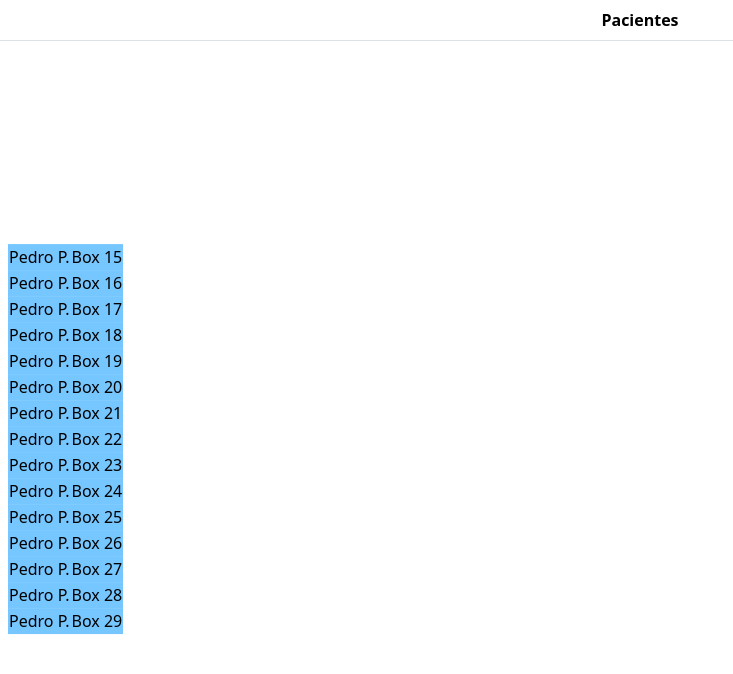
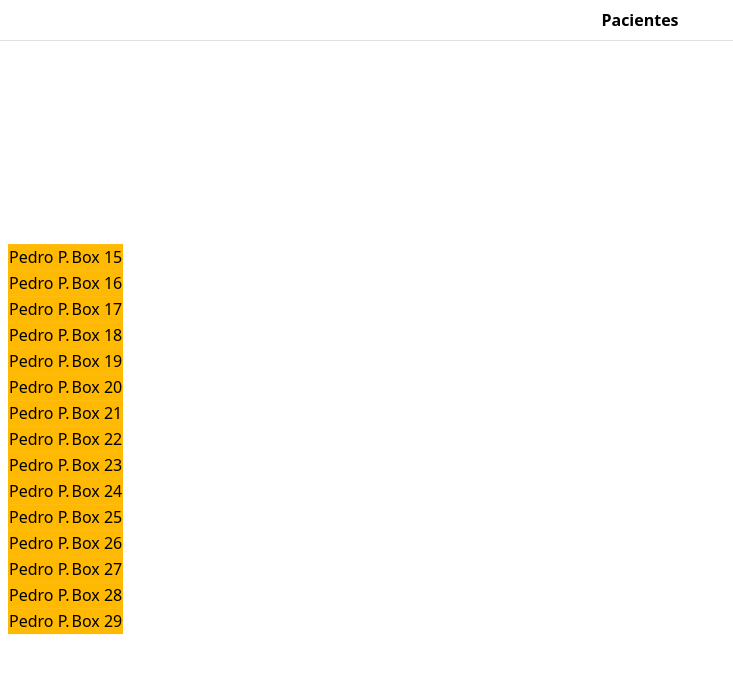
Before and after one commit to HectorLedezma/projectoHSP, a React (Create React App) app: page /test in a window 1280 px wide. Shown: the top 674 px of the page, without its empty margins (0-733 px from the left). Built offline with nearby package versions, Linux system fonts and the light colour scheme.

Commit message:
mejoras en el layout y estilos

```diff
--- a/src/screen/index.jsx
+++ b/src/screen/index.jsx
@@ -20,8 +20,8 @@ function Screen(props){
         for(let i = 0; i<x;i++){
             res.push(
                 <tr>
-                    <td style={tables.Atendido}>Pedro P.</td>
-                    <td style={tables.Atendido}>Box {i}</td>
+                    <td className="fs-4 p-0" style={tables.Atendiendo}>Pedro P.</td>
+                    <td className="fs-4 p-0" style={tables.Atendiendo}>Box {i}</td>
                 </tr>
             )
         }
@@ -59,15 +59,16 @@ function Screen(props){
         const getPacientes = (dr) => {
             let res = [];
 
-            const EnEspera = [1,2,5,8,9,10,11];
+            const EnEspera = [1,5,6,7,9,10,11];
+
             /**
 
                 estados:
-                1 y default: en espera
-                2: llamando
-                3 y 12: en atención
-                4 y 13: fin
-                8: no llegó
+                1 y default: en espera (Amarillo)
+                2: llamando (Verde)
+                3 y 12: en atención (Celeste)
+                4 y 13: fin (Omitir)
+                8: no llegó (Omitir)
 
 
              */
@@ -76,9 +77,9 @@ function Screen(props){
                 if(pacientes[j].nombreD === dr){
                     const lim = pacientes[j].estado.length < 5? pacientes[j].estado.length : 5;
                     for(let x = 0; x < lim; x++){
-                        let DefEstado = EnEspera.includes(pacientes[j].estado[x])? "Espera":"Atendido";
+                        let DefEstado = EnEspera.includes(pacientes[j].estado[x])? "Espera":"Atendiendo";
                         //console.log(tables[DefEstado]);
-                        res.push(<td className="fs-4" style={tables[DefEstado]} >{pacientes[j].nombreP[x]}</td>);
+                        res.push(<td className="fs-4 p-0" style={tables[DefEstado]} >{pacientes[j].nombreP[x]}</td>);
                     }
                     break;
                 }
@@ -90,8 +91,8 @@ function Screen(props){
         for(let j = 0;j<espec.length;j++){
             compList.push(
                 <tr key={j}>
-                    <td className="fs-4" style={tables.TbepBoxEsp}>{espec[j].box}</td>
-                    <td className="fs-4" style={tables.TbepBoxEsp}>{etl.recortaNombre(espec[j].spec)}</td>
+                    <td className="fs-4 p-0" style={tables.TbepBoxEsp}>{espec[j].box}</td>
+                    <td className="fs-4 p-0" style={tables.TbepBoxEsp}>{etl.recortaNombre(espec[j].spec)}</td>
                     {getPacientes(espec[j].spec)}
                 </tr>
             );
@@ -125,7 +126,7 @@ function Screen(props){
                     <Col xl={3} md={2}><Image src={logoUCEN} className="imagen"/></Col>{/* Logo UCentral */}
                     <Col className="d-flex align-items-center justify-content-center" xl={6}>
                         <Container>
-                            <Row><Col><h1 className="fs-3 fw-bold">{"Sala de espera departamento "+props.dpto}</h1></Col></Row>{/* Nombre de sala de espera */}
+                            <Row><Col><h1 className="fs-2 fw-bold">{"Sala de espera departamento "+props.dpto}</h1></Col></Row>{/* Nombre de sala de espera */}
                             {/*<Row><Col><h2 className="fs-5">{fecha}</h2></Col></Row>{/* Fecha
                             <Row><Col><h2 className="fs-5">{hora}</h2></Col></Row>{/* Hora */}
                         </Container>
@@ -151,8 +152,9 @@ function Screen(props){
                     </Table>
                     <div className="fixed-bottom bg-light col-9">
                         <Row className="mb-3">
-                            <Col className="d-flex align-items-center justify-content-center"><div className="m-3 border border-dark" style={tables.Info_box_espe}/> Paciente en espera</Col>
-                            <Col className="d-flex align-items-center justify-content-center"><div className="m-3 border border-dark" style={tables.Info_box_aten}/> Paciente en atención</Col>
+                            <Col className="d-flex align-items-center justify-content-center fs-5 fw-bold"><div className="m-3 border border-dark " style={tables.Info_box_espe}/> Paciente en espera</Col>
+                            <Col className="d-flex align-items-center justify-content-center fs-5 fw-bold"><div className="m-3 border border-dark" style={tables.Info_box_call}/> Paciente siendo llamado</Col>
+                            <Col className="d-flex align-items-center justify-content-center fs-5 fw-bold"><div className="m-3 border border-dark" style={tables.Info_box_aten}/> Paciente en atención</Col>
                         </Row>
                         <div className="bg-warning fw-bold fs-4">Recuerde que la atención es según la hora de la cita, NO por orden de llegada</div>
                     </div>
@@ -163,7 +165,7 @@ function Screen(props){
                     <Table bordered>
                         <thead>
                             <tr>
-                                <th className="under-header position-sticky z-4 border border-3 border-white" style={tables.Atendido} colSpan={2}>
+                                <th className="p-0 fs-2 under-header position-sticky z-4 border border-3 border-white" style={tables.Atendiendo} colSpan={2}>
                                     Últimos llamados
                                 </th>
                             </tr>
--- a/src/styles/tables.json
+++ b/src/styles/tables.json
@@ -3,9 +3,7 @@
         "backgroundColor":"rgb(0, 0, 255)",
         "color":"rgb(255, 255, 255)"
     },
-    "Espera":{
-        "backgroundColor":"rgb(118, 198, 255)"
-    },
+
 
     "TbepBoxEsp":{
         "backgroundColor":"rgb(0, 0, 255)",
@@ -13,13 +11,9 @@
         "fontWeight":"bold"
     },
 
-    "Atendido":{
-        "backgroundColor":"rgb(4, 255, 0)"
-    },
 
-    "Llamando":{
-        "backgroundColor":"rgb(255, 255, 0)"
-    },
+
+
 
 
     "Tllamado":{
@@ -29,12 +23,27 @@
     "Info_box_aten":{
         "width":"4vw",
         "height":"4vh",
-        "backgroundColor":"rgb(4, 255, 0)"
+        "backgroundColor":"#00C1CD"
+    },"Info_box_call":{
+        "width":"4vw",
+        "height":"4vh",
+        "backgroundColor":"#049100"
     },
     "Info_box_espe":{
         "width":"4vw",
         "height":"4vh",
-        "backgroundColor":"rgb(118, 198, 255)"
+        "backgroundColor":"#FFB900"
+    },
+    "_com1":"estados",
+    "Espera":{
+        "backgroundColor":"#FFB900"
+    },
+    "Llamando":{
+        "backgroundColor":"#049100"
+    },
+    "Atendiendo":{
+        "backgroundColor":"#00C1CD"
     }
 
+
 }
```
